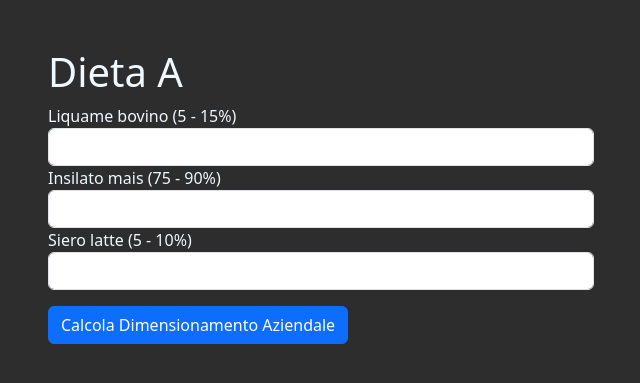
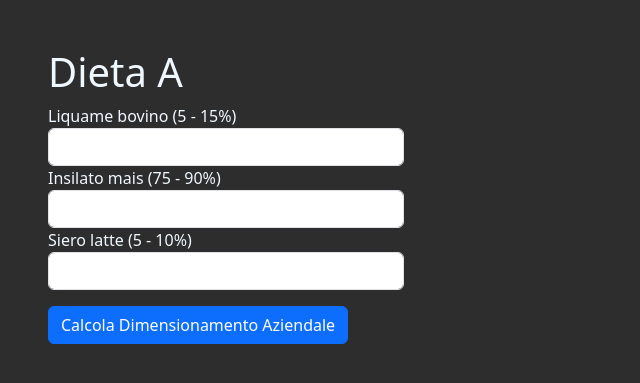
Before and after one commit to JungleKiosk/bionrg, a Flask app: page /dieta/a in a window 1280 px wide. Shown: the part 56-439 px from the top of the page, without its empty margins (34-674 px from the left). Run offline with Flask 3, Linux system fonts and the light colour scheme; some libraries are stand-ins or nearby versions.

Commit message:
row&col Bootstrap

```diff
--- a/templates/diets/diet.html
+++ b/templates/diets/diet.html
@@ -7,7 +7,7 @@
 {% block content %}
 <div class="container">
     <div class="row">
-        <div class="col-6">
+        <div class="col-12 col-lg-4">
             <h1 class="mt-5">{{ dieta }}</h1>
             <form method="post">
                 {% for ingrediente, limiti in ingredienti.items() %}
@@ -22,11 +22,11 @@
                 <button type="submit" class="btn btn-primary mt-3">Calcola Dimensionamento Aziendale</button>
             </form>
         </div>
+        {% if percentuali %}
 
-
-        {% if percentuali %}
-        <div class="col-6">
+        <div class="col-12 col-lg-8">
             <h2 class="mt-5">Risultati:</h2>
+            <div class="table-responsive">
                 <table class="table table-striped">
                     <thead>
                         <tr>
@@ -40,7 +40,7 @@
                         <tr>
                             <td>E_el</td>
                             <td>Energia Elettrica Giornaliera</td>
-                        <td>{{ E_el }} </td>
+                            <td>{{ E_el }}</td>
                             <td>kWh</td>
                         </tr>
                         <tr>
@@ -70,7 +70,7 @@
                         <tr>
                             <td>S_IT</td>
                             <td>Superficie Coltivata a Insilato di Mais</td>
-                        <td>{{ S_IT }} ha</td>
+                            <td>{{ S_IT }}</td>
                             <td>ha</td>
                         </tr>
                         <tr>
@@ -82,12 +82,16 @@
                     </tbody>
                 </table>
             </div>
+        </div>
         {% endif %}
+
     </div>
+
     {% if percentuali %}
     <div class="row">
-        <div class="col-6">
+        <div class="col-12">
             <h3 class="mt-5">Debug Info:</h3>
+            <div class="table-responsive">
                 <table class="table table-striped">
                     <thead>
                         <tr>
@@ -142,19 +146,16 @@
                             <td>{{ debug_info.phi_SF_name }}</td>
                             <td>{{ debug_info.C_CH4_SF }}</td>
                         </tr>
-                    <tr>
-                        <td>M_B_tot_numerator</td>
-                        <td></td>
-                        <td>{{ debug_info.M_B_tot_numerator }}</td>
-                    </tr>
-                    <tr>
-                        <td>M_B_tot_denominator</td>
-                        <td></td>
-                        <td>{{ debug_info.M_B_tot_denominator }}</td>
-                    </tr>
                     </tbody>
                 </table>
+            </div>
+        </div>
+    </div>
+
+    <div class="row">
+        <div class="col-12">
             <h3 class="mt-5">Denominatore Calcolo Dettagliato:</h3>
+            <div class="table-responsive">
                 <table class="table table-striped">
                     <thead>
                         <tr>
@@ -163,6 +164,14 @@
                         </tr>
                     </thead>
                     <tbody>
+                        <tr>
+                            <td>M_B_tot_numerator</td>
+                            <td>{{ debug_info.M_B_tot_numerator }}</td>
+                        </tr>
+                        <tr>
+                            <td>M_B_tot_denominator</td>
+                            <td>{{ debug_info.M_B_tot_denominator }}</td>
+                        </tr>
                         <tr>
                             <td>phi_LS * Pg_LS * C_CH4_LS</td>
                             <td>{{ debug_info.M_B_tot_denominator_calculation['phi_LS * Pg_LS * C_CH4_LS'] }}</td>
@@ -178,8 +187,13 @@
                     </tbody>
                 </table>
             </div>
-        <div class="col-6">
+        </div>
+    </div>
+
+    <div class="row">
+        <div class="col-12">
             <h3 class="mt-5">Parametri della Dieta:</h3>
+            <div class="table-responsive">
                 <table class="table table-striped">
                     <thead>
                         <tr>
@@ -208,6 +222,7 @@
                 </table>
             </div>
         </div>
+    </div>
     {% endif %}
 </div>
 {% endblock %}
```
Lines whose indentation alone changed are shown as unchanged.
